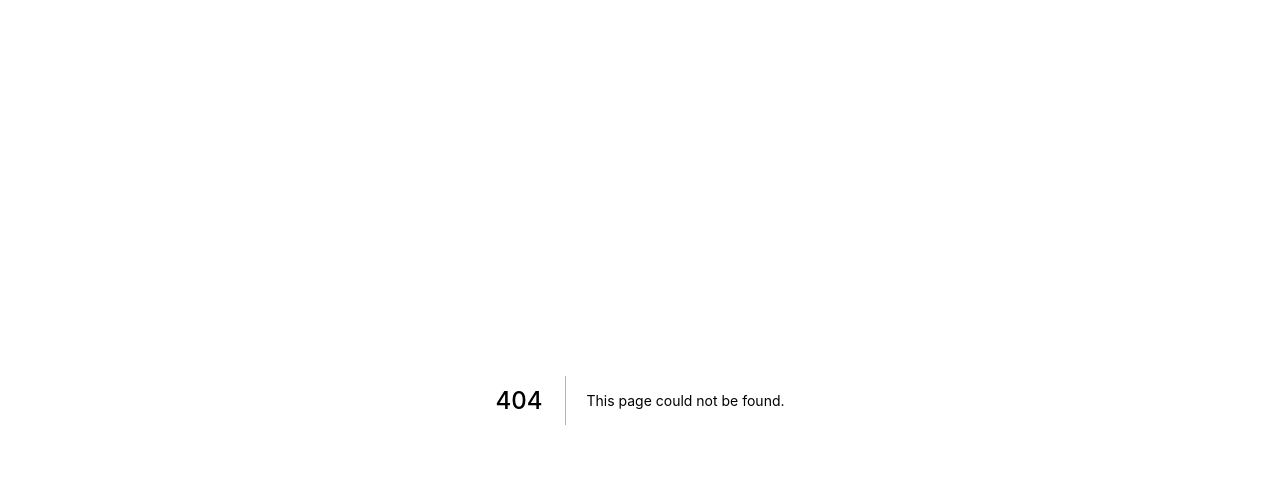
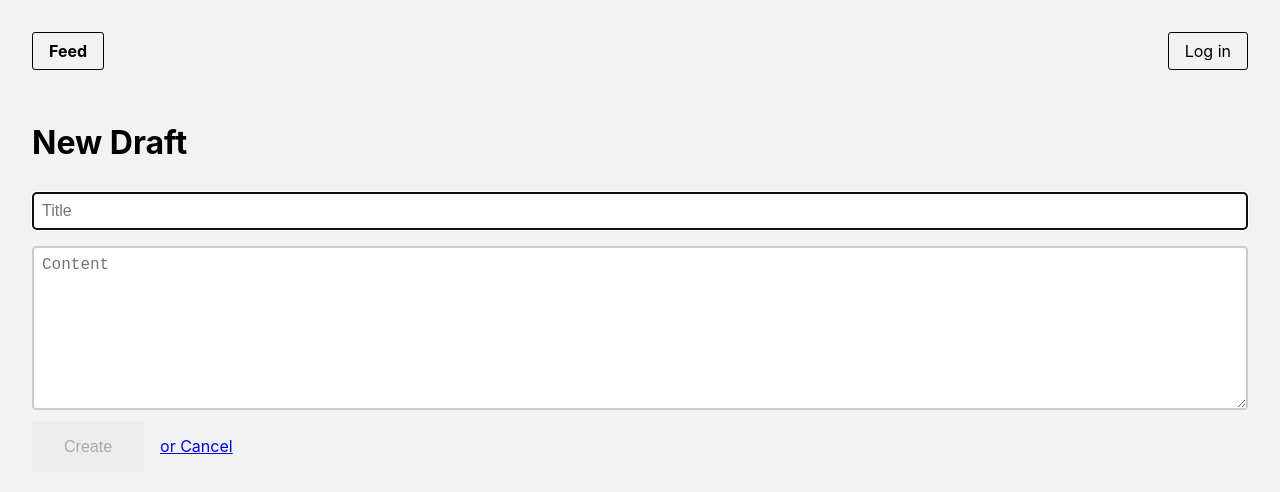
Before and after one commit to orelmart/Aurelio-Ndilou-blogr-nextjs-prisma, a Next.js app: page /create in a window 1280 px wide. Before the commit this address had no page. Shown: the top 492 px of the page. Built offline with nearby package versions, Linux system fonts and the light colour scheme; no server answers.

Commit message:
no post recorded on database

```diff
--- /dev/null
+++ b/pages/api/post/index.ts
@@ -0,0 +1,42 @@
+// pages/api/post/index.ts
+import type { NextApiRequest, NextApiResponse } from 'next';
+import { getSession } from 'next-auth/react';
+import prisma from '../../../lib/prisma';
+
+// POST /api/post
+// Required body fields: title
+// Optional body fields: content
+export default async function handle(
+    req: NextApiRequest,
+    res: NextApiResponse
+) {
+    // 1. Allow only POST
+    if (req.method !== 'POST') {
+        res.setHeader('Allow', ['POST']);
+        return res.status(405).end(`Method ${req.method} Not Allowed`);
+    }
+
+    const { title, content } = req.body;
+
+    try {
+        // 2. Authenticate
+        const session = await getSession({ req });
+        if (!session) {
+            return res.status(401).json({ message: 'Unauthenticated' });
+        }
+
+        // 3. Create the post
+        const result = await prisma.post.create({
+            data: {
+                title,
+                content,
+                author: { connect: { email: session.user!.email! } },
+            },
+        });
+
+        return res.status(200).json(result);
+    } catch (error) {
+        console.error('[api/post] create error:', error);
+        return res.status(500).json({ message: 'Something went wrong' });
+    }
+}
--- /dev/null
+++ b/pages/create.tsx
@@ -0,0 +1,83 @@
+import React, { useState } from 'react';
+import Layout from '../components/Layout';
+import Router from 'next/router';
+
+const Draft: React.FC = () => {
+    const [title, setTitle] = useState('');
+    const [content, setContent] = useState('');
+
+    const submitData = async (e: React.SyntheticEvent) => {
+        e.preventDefault();
+        // TODO
+        // You will implement this next ...
+        try {
+            const body = { title, content };
+            await fetch('/api/post', {
+                method: 'POST',
+                headers: { 'Content-Type': 'application/json' },
+                body: JSON.stringify(body),
+            });
+            await Router.push('/drafts');
+        } catch (error) {
+            console.error(error);
+        }
+    };
+
+    return (
+        <Layout>
+            <div>
+                <form onSubmit={submitData}>
+                    <h1>New Draft</h1>
+                    <input
+                        autoFocus
+                        onChange={(e) => setTitle(e.target.value)}
+                        placeholder="Title"
+                        type="text"
+                        value={title}
+                    />
+                    <textarea
+                        cols={50}
+                        onChange={(e) => setContent(e.target.value)}
+                        placeholder="Content"
+                        rows={8}
+                        value={content}
+                    />
+                    <input disabled={!content || !title} type="submit" value="Create" />
+                    <a className="back" href="#" onClick={() => Router.push('/')}>
+                        or Cancel
+                    </a>
+                </form>
+            </div>
+            <style jsx>{`
+        .page {
+          background: var(--geist-background);
+          padding: 3rem;
+          display: flex;
+          justify-content: center;
+          align-items: center;
+        }
+
+        input[type='text'],
+        textarea {
+          width: 100%;
+          padding: 0.5rem;
+          margin: 0.5rem 0;
+          border-radius: 0.25rem;
+          border: 0.125rem solid rgba(0, 0, 0, 0.2);
+        }
+
+        input[type='submit'] {
+          background: #ececec;
+          border: 0;
+          padding: 1rem 2rem;
+        }
+
+        .back {
+          margin-left: 1rem;
+        }
+      `}</style>
+        </Layout>
+    );
+};
+
+export default Draft;
```
